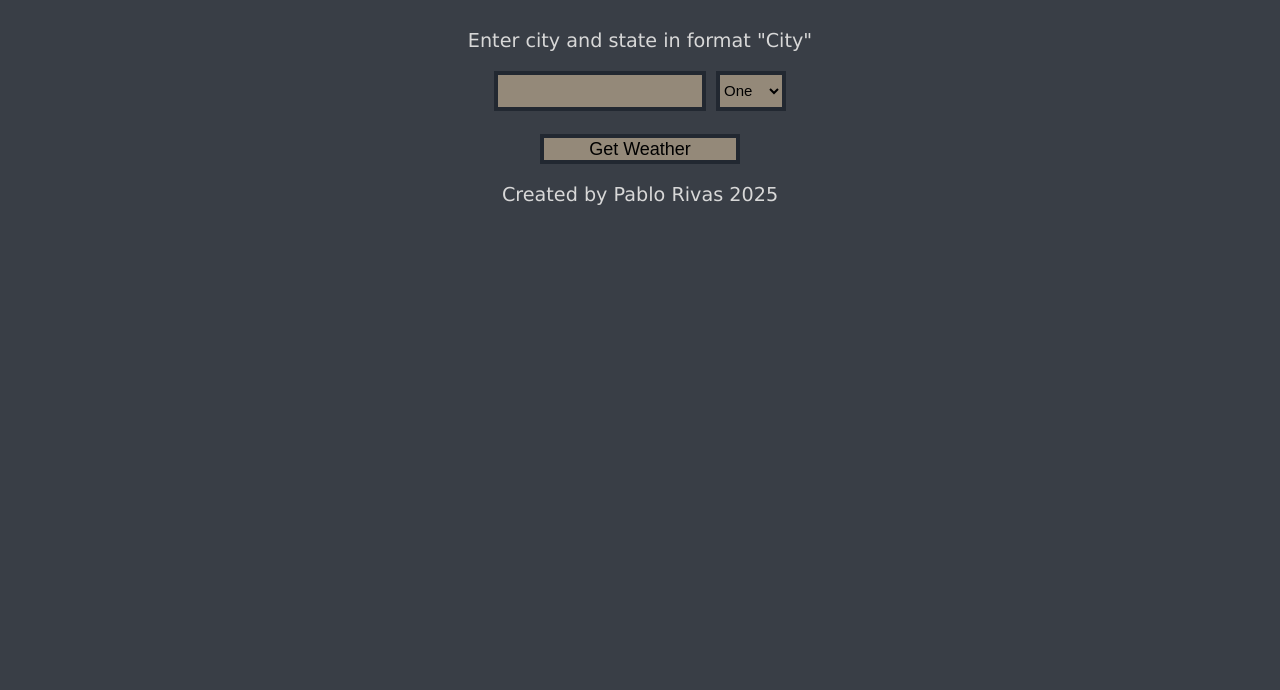
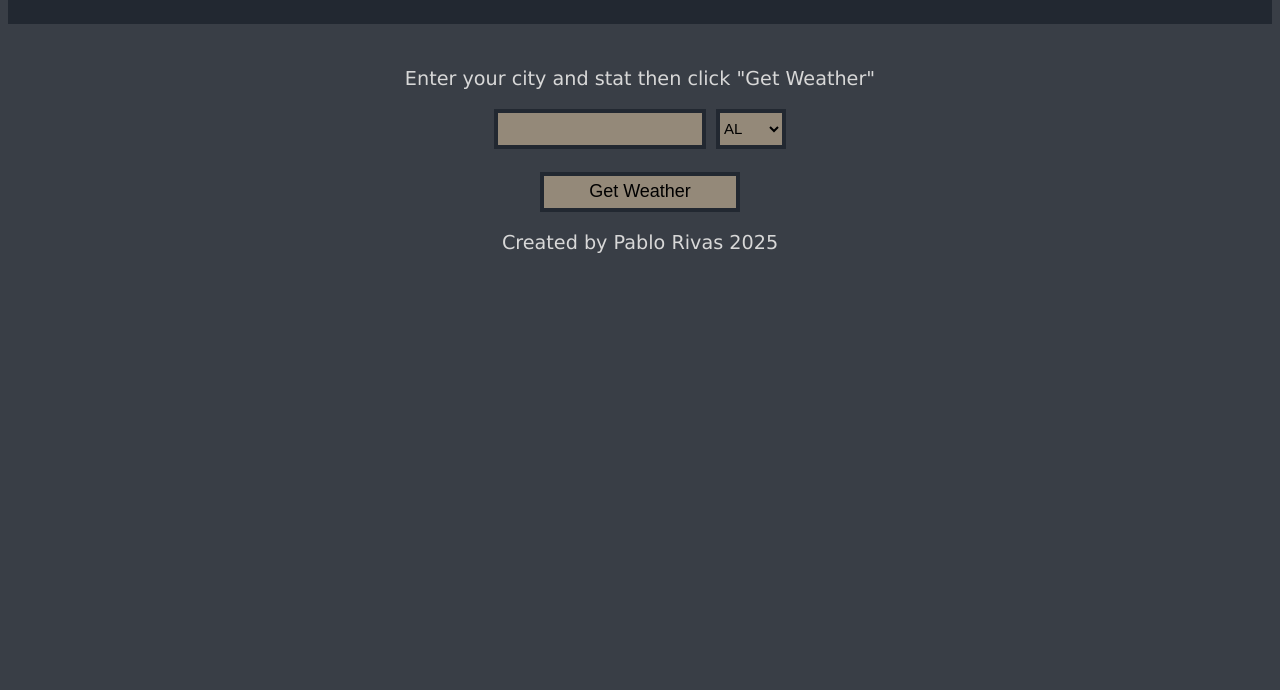
Before and after one commit to PRivas1/Weather-App, a plain HTML site: page index.html in a window 1280 px wide. Shown: the part 110-800 px from the top of the page. Drawn offline with Linux system fonts and the light colour scheme.

Commit message:
Implemented GeoLocation API

```diff
--- a/index.html
+++ b/index.html
@@ -7,26 +7,78 @@
 <body>
 
 <div>
-    <h1>Weather App</h1>
+    <div class="banner">
+        <h1>Weather App</h1>
+    </div>
     <br>
-    <p>Enter city and state in format "City"</p>
+    <p>Enter your city and stat then click "Get Weather"</p>
     <div class="container">
         <div class="left">
-            <input type="text">
+            <input type="text" id="city">
         </div>
         <div class="right">
-            <select>
-                <option>One</option>
+            <select id="state">
+                <option value="AL">AL</option>
+                <option value="AK">AK</option>
+                <option value="AZ">AZ</option>
+                <option value="AR">AR</option>
+                <option value="CA">CA</option>
+                <option value="CO">CO</option>
+                <option value="CT">CT</option>
+                <option value="DE">DE</option>
+                <option value="FL">FL</option>
+                <option value="GA">GA</option>
+                <option value="HI">HI</option>
+                <option value="ID">ID</option>
+                <option value="IL">IL</option>
+                <option value="IN">IN</option>
+                <option value="IA">IA</option>
+                <option value="KS">KS</option>
+                <option value="KY">KY</option>
+                <option value="LA">LA</option>
+                <option value="ME">ME</option>
+                <option value="MD">MD</option>
+                <option value="MA">MA</option>
+                <option value="MI">MI</option>
+                <option value="MN">MN</option>
+                <option value="MS">MS</option>
+                <option value="MO">MO</option>
+                <option value="MT">MT</option>
+                <option value="NE">NE</option>
+                <option value="NV">NV</option>
+                <option value="NH">NH</option>
+                <option value="NJ">NJ</option>
+                <option value="NM">NM</option>
+                <option value="NY">NY</option>
+                <option value="NC">NC</option>
+                <option value="ND">ND</option>
+                <option value="OH">OH</option>
+                <option value="OK">OK</option>
+                <option value="OR">OR</option>
+                <option value="PA">PA</option>
+                <option value="RI">RI</option>
+                <option value="SC">SC</option>
+                <option value="SD">SD</option>
+                <option value="TN">TN</option>
+                <option value="TX">TX</option>
+                <option value="UT">UT</option>
+                <option value="VT">VT</option>
+                <option value="VA">VA</option>
+                <option value="WA">WA</option>
+                <option value="WV">WV</option>
+                <option value="WI">WI</option>
+                <option value="WY">WY</option>
             </select>
         </div>
     </div>
     <br>
     <div class="enter">
-        <input type="button" value="Get Weather">
+        <button onclick="getWeather(document.getElementById('city').value, document.getElementById('state').value)" id="getWeatherButton">Get Weather</button>
     </div>
 
     <p>Created by Pablo Rivas 2025</p>
 </div>
 
+<script src="script.js"></script>
 </body>
 </html>
--- a/script.js
+++ b/script.js
@@ -0,0 +1,23 @@
+console.log("Running!");
+
+function getWeather(city, state){
+    console.log(city + ", " + state);
+    fetch("https://nominatim.openstreetmap.org/search?city="+ city +"&state="+ state +"&format=json")
+        .then(Response =>{
+            if(!Response.ok){
+                console.error("Failed openstreetmap Api Call");
+            }
+            return Response.json();
+        })
+        .then(data =>{
+            if(data.length == 0){
+                console.error("No Matches");
+                return;
+            }
+
+            const lat = data[0].lat;
+            const lon = data[0].lon;
+
+            console.log(lat + ", " + lon)
+        })
+}
--- a/styles.css
+++ b/styles.css
@@ -5,7 +5,7 @@ body{
     text-align: center;
     font-size: larger;
 }
-input, select{
+input, select, button{
     height: 30px;
     background-color: #948979;
     border-style:solid;
@@ -22,6 +22,11 @@ select{
     height: 40px;
     font-size: 15px;
 }
+button{
+    height: 40px;
+    width: 200px;
+    font-size: large;
+}
 
 
 .container{
@@ -33,3 +38,8 @@ select{
 .left, .right{
     flex: unset;
 }
+
+.banner{
+    background-color: #222831;
+    padding: 15px;
+}
```
Also changed, not shown: 1 other file.
